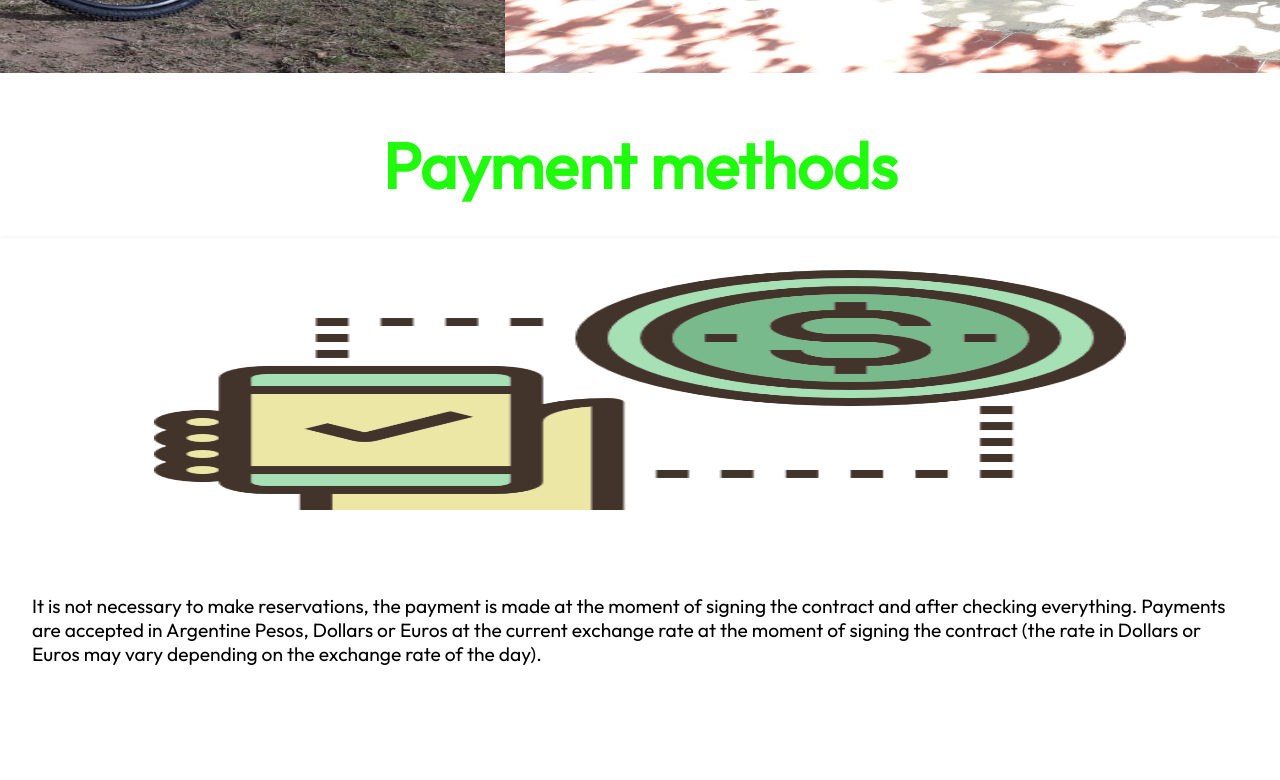
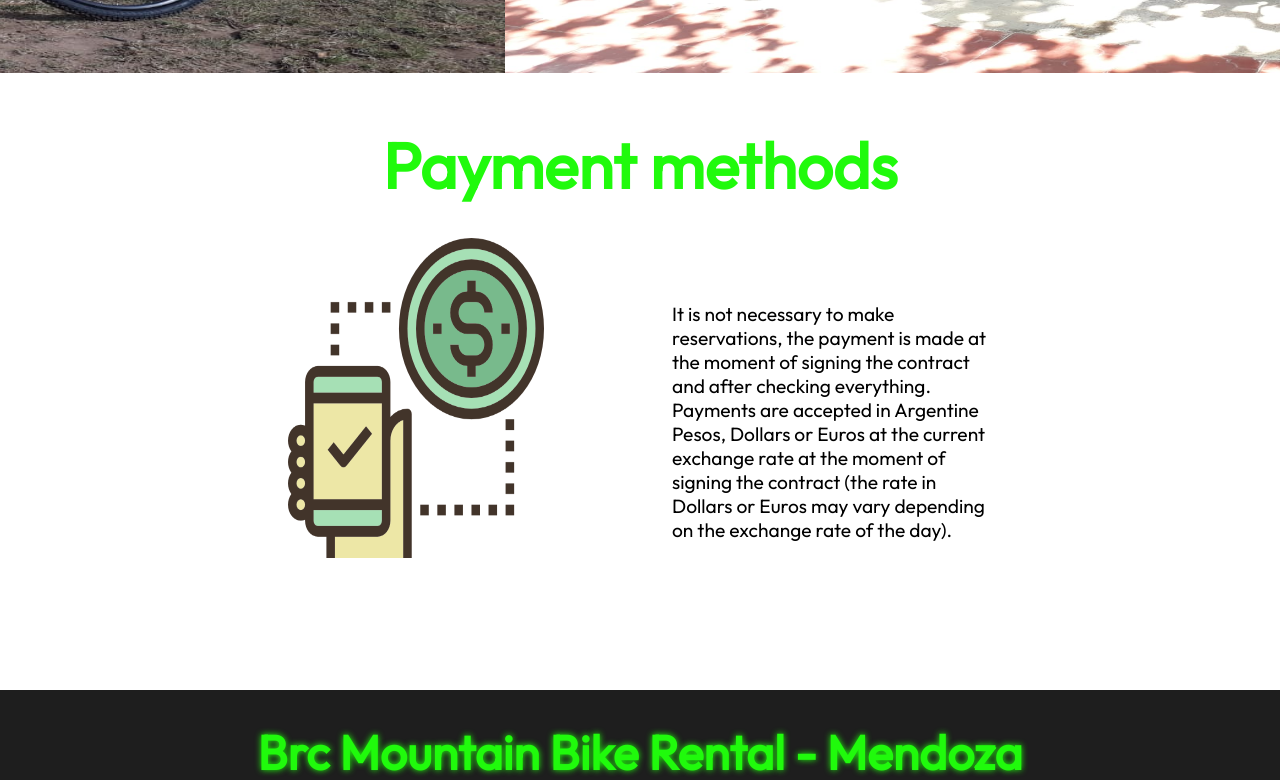
Before and after one commit to martinsetaro/rental-bikes, a Next.js app: page /Galery in a window 1280 px wide. Shown: the part 1800-2580 px from the top of the page. Built offline with nearby package versions, Linux system fonts and the light colour scheme.

Commit message:
arreglos vista pago

```diff
--- a/components/Payment/payment.module.css
+++ b/components/Payment/payment.module.css
@@ -16,32 +16,41 @@
   .contenedorPayment
   {
     width: 100%;
-    height: 30rem;
+    height: auto;
+    padding-bottom: 3rem;
     background-color: #fff;
   }
-  .contenedorInfoPago
+
+ .contenedorPayment .contenedorInfoPago
  {
   width: 60%;
   height: auto;
   margin: 2rem auto;
   display: flex;
   justify-content: space-around;
-    box-shadow: 0 0 .3rem #ededed;
-    padding: 2rem;
+  padding-bottom: 3rem;
  }
-  .imagenPago ,
-  .informacionPago
+ .contenedorPayment .contenedorInfoPago .imagenPago
  {
-    width: 100%;
-    height: 15rem;
-    display: flex;
-    justify-content: center;
-    align-items: center;
+  width: 20rem;
+  height: auto;
+
  }
+ .contenedorPayment .contenedorInfoPago  .informacionPago
+ {
+  width: 20rem;
+  height: auto;
+  font-family: 'OutfitR';
+  margin-top: 4rem;
+
+ }
+
+
+
   .imagenPago img
   {
     width: 80%;
-    height: 100%;
+    height: 20rem;
   }
   .informacionPago p
   {
@@ -49,15 +58,18 @@
     font-family: 'OutfitR';
   }
 
-  @media(max-width:7680px){
+  @media(max-width:768px){
     .contenedorPayment
     {
         width: 100%;
         height: auto;
+
     }
-    .contenedorInfoPago
+    .contenedorPayment .contenedorInfoPago
     {
         flex-direction: column;
         width: 100%;
+        text-align: center;
+        padding: 2rem 3rem;
     }
   }
```
Also changed, not shown: components/Payment/Payment.jsx (+20 -17 lines). Lines whose indentation alone changed are shown as unchanged.
